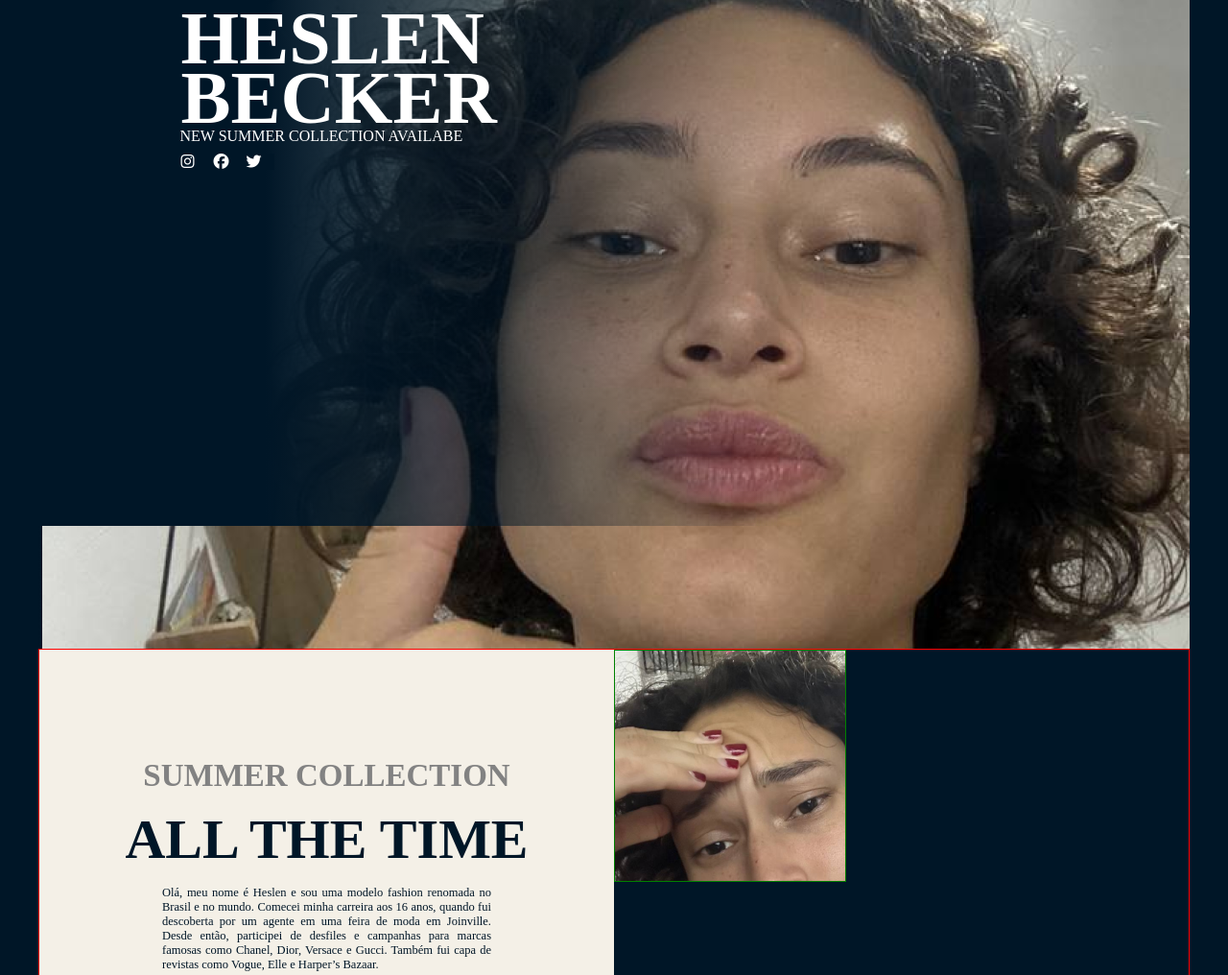
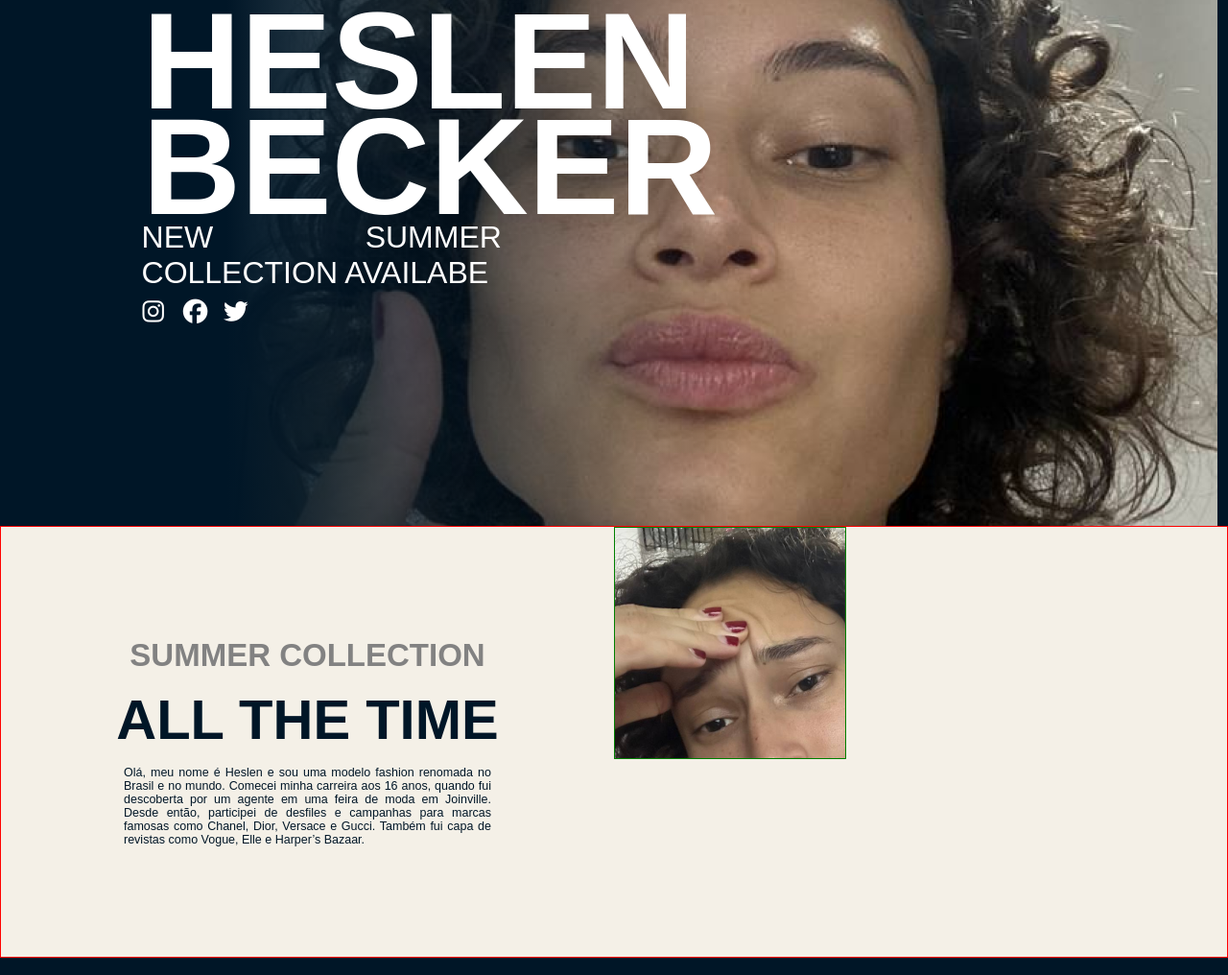
Before and after one commit to Lucas-H-Coelho/Page-model, a plain HTML site: page index.html in a window 1280 px wide. Shown: the part 220-1236 px from the top of the page at 96% size. Drawn offline with Linux system fonts and the light colour scheme; a web font is replaced by a local one.

Commit message:
Tirando excessos e definindo cores
Foram removidos itens excessivos e implementado o pacote assets que reúne as pastas necessárias para o front end

```diff
--- a/style.css
+++ b/assets/css/style.css
@@ -1,12 +1,68 @@
+@import url('https://fonts.googleapis.com/css2?family=Mohave:ital,wght@0,300..700;1,300..700&display=swap');
+/*
+// <uniquifier>: Use a uniquifier for the class name
+// <weight>: Use a value from 300 to 700
+
+.mohave-<uniquifier> {
+  font-family: "Mohave", sans-serif;
+  font-optical-sizing: auto;
+  font-weight: <weight>;
+  font-style: normal;
+}
+*/
+
+:root{
+  --primary-color: #001627;
+  --text-secundary: #828282;
+  --text-white: #fff;
+  --background-color-f4: #F4F0E7;
+  --bg-white: #fff;
+}
 * {
   padding: 0;
   margin: 0;
-  background-color: #001627;
-  font-family: "Mohave";
+  font-family: "Mohave", sans-serif;
 }
-#principal{
-  margin: 0 0 0 0;
-  padding: 0 5vh 0 5vh;
+
+body{
+  font-size: 1.6rem;
+  background-color: var(--primary-color);
+}
+
+h1{
+  font-size: 6rem;
+  text-transform: uppercase;
+  color: var(--text-white);
+}
+
+h2{
+  font-size: 5.5rem;
+  color: var(--text-white);
+}
+
+h3{
+  font-size: 5rem;
+  color: var(--text-white);
+}
+
+h4{
+  font-size: 4.5rem;
+  color: var(--text-white);
+}
+
+h5{
+  font-size: 4rem;
+  color: var(--text-white);
+}
+
+h6{
+  font-size: 3.5rem;
+  color: var(--text-white);
+}
+
+.main-contant{
+  max-width: 1442px;
+  margin: 0 auto;
 }
 
 .container {
@@ -19,10 +75,9 @@
 .duotone {
   display: grid;
   grid-template-columns: 1fr 1fr;
-  width: 90rem;
-  height: 56rem;
-  position: relative;
-  background: url("img/duotone.png") no-repeat;
+  background: url("../img/duotone.png") no-repeat;
+  background-position: center center;
+  background: cover;
   box-shadow: 0px 4px 4px 0px rgba(0, 0, 0, 0.25);
 }
 
@@ -34,7 +89,6 @@
 }
 
 .group-3 {
-  background: none;
   width: 46.8vh;
   height: 11.875rem;
   position: relative;
@@ -43,35 +97,32 @@
 }
 
 .group-3 h1 {
-  background: none;
-  color: #FFF;
+  color: var(--text-white);
   -webkit-text-stroke-width: 1;
   -webkit-text-stroke-color: #000;
-  font-size: 4.875rem;
+  font-size: 8.875rem;
   font-style: normal;
   font-weight: 700;
-  line-height: 3.875rem;
+  line-height: 6.875rem;
   /* 77.465% */
 }
 
 .group-3 h4 {
-  background: none;
-  color: #FFF;
+  color: var(--text-white);
   text-align: justify;
-  font-size: 1rem;
+  font-size: 2rem;
   font-style: normal;
-  font-weight: 250;
+  font-weight: 500;
   line-height: normal;
   margin-left: -0.06rem;
 }
 
 .group-3 a i {
   margin-top: 0.56rem;
-  background: none;
-  width: 1.875rem;
-  height: 1.875rem;
-  flex-shrink: 0;
-  color: #FFF;
+  margin-right: 2rem;
+  width: 0.2rem;
+  height: 0.2rem;
+  color: var(--text-white);
 }
 
 /*
@@ -82,13 +133,13 @@ SUMMER COLLECTION
   display: grid;
   grid-template-columns: 1fr 1fr;
   height: 28rem;
-  background: #F4F0E7;
+  background: var(--background-color-f4);
   border: 1px solid red;
 }
 
 #img {
   border: 1px solid green;
-  background: url("img/Bitmap.png"), no-repeat;
+  background: url("../img/Bitmap.png"), no-repeat;
   width: 30vh;
   height: 30vh;
   position: relative;
@@ -100,7 +151,7 @@ SUMMER COLLECTION
 #summer-texts {
   position: relative;
   padding: 0 3rem 0 3rem;
-  background: #F4F0E7;
+  background: var(--background-color-f4);
   display: flex;
   justify-content: center;
   align-items: center;
@@ -109,10 +160,9 @@ SUMMER COLLECTION
 }
 
 #summer-texts h3 {
-  background: #F4F0E7;
-  color: #828282;
+  background: var(--background-color-f4);
+  color: var(--text-secundary);
   text-align: center;
-  font-family: Mohave;
   font-size: 33px;
   font-style: normal;
   font-weight: 700;
@@ -120,11 +170,10 @@ SUMMER COLLECTION
 }
 
 #summer-texts h2 {
-  background: #F4F0E7;
-  color: #001627;
+  background: var(--background-color-f4);
+  color: var(--primary-color);
   padding: 1rem;
   text-align: center;
-  font-family: Mohave;
   font-size: 3.625rem;
   font-style: normal;
   font-weight: 700;
@@ -132,13 +181,11 @@ SUMMER COLLECTION
 }
 
 #summer-texts p {
-  color: #001627;
+  color: var(--primary-color);
   text-align: justify;
-  font-family: Mohave;
   font-size: 12.5px;
   font-style: normal;
   font-weight: 500;
   line-height: normal;
-  background: none;
   padding: 0 5rem 0 5rem;
 }
--- a/index.html
+++ b/index.html
@@ -7,16 +7,15 @@
   <!-- Font Awesome -->
   <script src="https://kit.fontawesome.com/8397e7c35e.js" crossorigin="anonymous"></script>
   <!-- Style -->
-  <link rel="stylesheet" href="style.css">
+  <link rel="stylesheet" href="assets/css/style.css">
   <title>Heslen Becker | Home</title>
 </head>
 
 <body>
 
   <div id="principal">
-    <section class="container">
-      <header class="duotone">
 
+    <section class="container duotone main-contant">
       <div class="gradient">
         <article class="group-3">
           <h1>HESLEN BECKER</h1>
@@ -26,11 +25,10 @@
           <a href=""><i class="fa-brands fa-twitter"></i></a>
         </article>
       </div>
-      </header>
     </section>
 
     <section class="container">
-      <div class="summer-colection">
+      <div class="summer-colection main-contant">
         <div id="summer-texts">
           <h3>SUMMER COLLECTION</h3>
           <h2>ALL THE TIME</h2>
```
Also changed, not shown: assets/img/Bitmap.png (renamed from img/Bitmap.png), assets/img/duotone.png (renamed from img/duotone.png), assets/img/instagram-button.png (renamed from img/instagram-button.png). Lines whose indentation alone changed are shown as unchanged.
